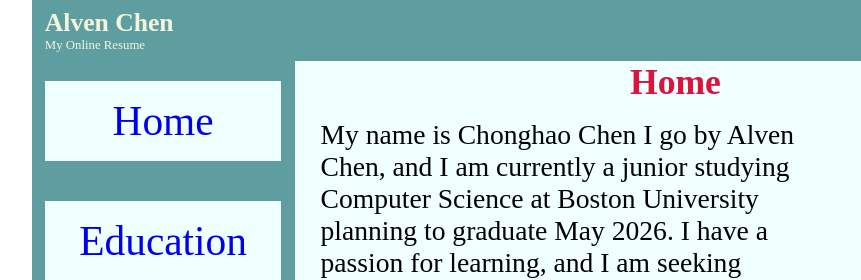
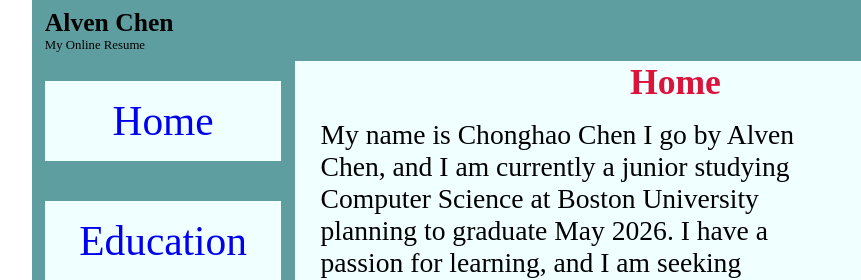
Before and after one commit to alvenie/Resume-Web, a plain HTML site: page index.html in a window 1280 px wide. Shown: the top 280 px of the page, 96-957 px from the left. Drawn offline with Linux system fonts and the light colour scheme.

Commit message:
Fixed contrast error of header

```diff
--- a/education-page/education.css
+++ b/education-page/education.css
@@ -17,7 +17,6 @@ header {
     flex-direction: column;
     padding: 1vh 1vw;
     background-color: cadetblue;
-    color: beige;
     font-size: 1vw;
 }
 
--- a/experience-page/experience.css
+++ b/experience-page/experience.css
@@ -17,7 +17,6 @@ header {
     flex-direction: column;
     padding: 1vh 1vw;
     background-color: cadetblue;
-    color: beige;
     font-size: 1vw;
 }
 
--- a/interests-page/interests.css
+++ b/interests-page/interests.css
@@ -17,7 +17,6 @@ header {
     flex-direction: column;
     padding: 1vh 1vw;
     background-color: cadetblue;
-    color: beige;
     font-size: 1vw;
 }
 
--- a/projects-page/projects.css
+++ b/projects-page/projects.css
@@ -17,7 +17,6 @@ header {
     flex-direction: column;
     padding: 1vh 1vw;
     background-color: cadetblue;
-    color: beige;
     font-size: 1vw;
 }
 
--- a/resume.css
+++ b/resume.css
@@ -17,7 +17,6 @@ header {
     flex-direction: column;
     padding: 1vh 1vw;
     background-color: cadetblue;
-    color: beige;
     font-size: 1vw;
 }
 
--- a/skills-page/skills.css
+++ b/skills-page/skills.css
@@ -17,7 +17,6 @@ header {
     flex-direction: column;
     padding: 1vh 1vw;
     background-color: cadetblue;
-    color: beige;
     font-size: 1vw;
 }
 
```
